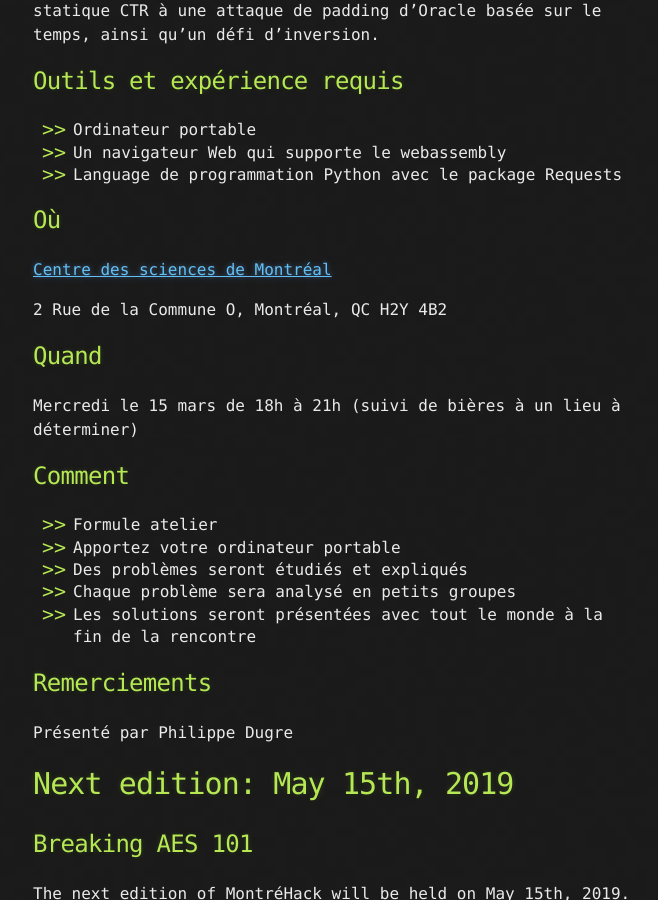
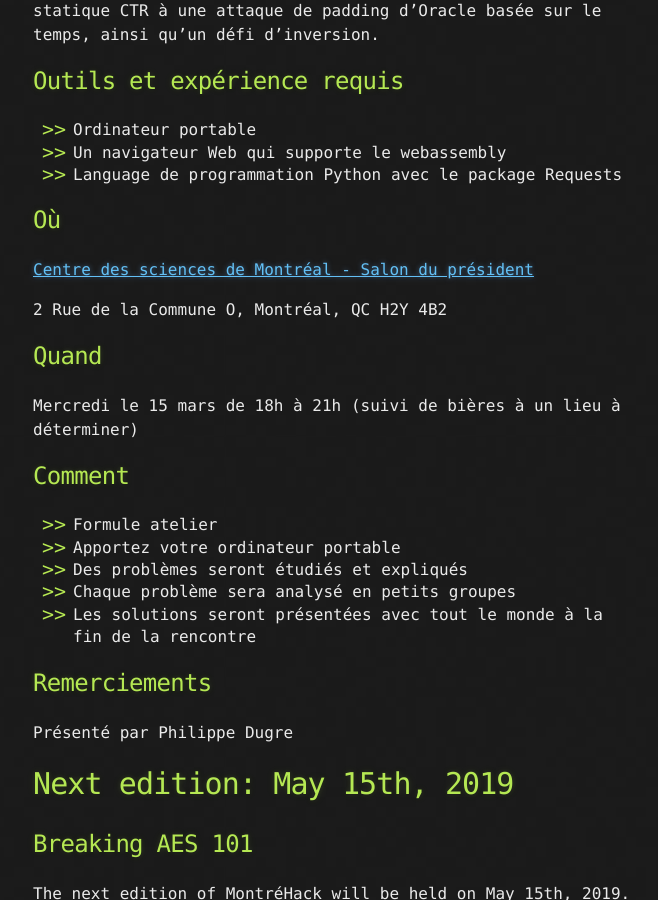
Before and after one commit to montrehack/montrehack.github.com, a Jekyll site: the page built from _posts/2019-05-16-breaking-aes-101.md, in a window 1280 px wide and 900 px high, scrolled down 1160 px. Shown: the whole window, without its empty margins (307-965 px from the left). Built offline with Jekyll 4.4.1, drawn with Linux system fonts in a browser that asks for light colours; emoji names are drawn with the system emoji font; comment, search, counter and statistics services are not loaded; some of the changed text lies outside the part shown.

```diff
--- a/_posts/2019-05-16-breaking-aes-101.md
+++ b/_posts/2019-05-16-breaking-aes-101.md
@@ -26,7 +26,7 @@ L'objectif du workshop est d'exploiter les vulnérabilités AES, et autres algor
 
 ## Où
 
-[Centre des sciences de Montréal](https://www.centredessciencesdemontreal.com/)
+[Centre des sciences de Montréal - Salon du président](https://www.centredessciencesdemontreal.com/)
 
 2 Rue de la Commune O, Montréal, QC H2Y 4B2
 
```
Also changed, not shown: other parts of _posts/2019-05-16-breaking-aes-101.md (+1 -1 lines).
